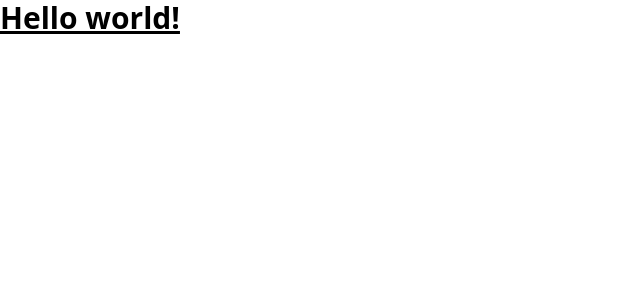
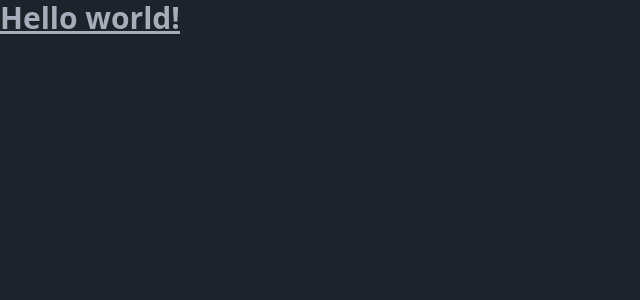
Before and after one commit to TejBirringTM/GenocideWatch-App, a Vue app: page / in a window 1280 px wide. Shown: the top 300 px of the page, without its empty margins (0-640 px from the left). Built offline with nearby package versions, Linux system fonts and the light colour scheme.

Commit message:
Add DaisyUI framework (for Tailwind CSS).

```diff
--- a/index.html
+++ b/index.html
@@ -1,5 +1,5 @@
 <!DOCTYPE html>
-<html lang="en">
+<html lang="en" data-theme="dark">
   <head>
     <meta charset="UTF-8">
     <link rel="icon" href="/favicon.ico">
--- a/package.json
+++ b/package.json
@@ -31,6 +31,7 @@
     "@vue/test-utils": "^2.4.1",
     "@vue/tsconfig": "^0.4.0",
     "autoprefixer": "^10.4.16",
+    "daisyui": "^3.9.4",
     "eslint": "^8.49.0",
     "eslint-plugin-vue": "^9.17.0",
     "jsdom": "^22.1.0",
--- a/tailwind.config.js
+++ b/tailwind.config.js
@@ -7,5 +7,18 @@ module.exports = {
   theme: {
     extend: {},
   },
-  plugins: []
+  plugins: [
+    require("daisyui")
+  ],
+  // daisyUI configs
+  daisyui: {
+    themes: true, // false: only light + dark | true: all themes | array: specific themes like this ["light", "dark", "cupcake"]
+    darkTheme: "dark", // name of one of the included themes for dark mode
+    base: true, // applies background color and foreground color for root element by default
+    styled: true, // include daisyUI colors and design decisions for all components
+    utils: true, // adds responsive and modifier utility classes
+    prefix: "", // prefix for daisyUI classnames (components, modifiers and responsive class names. Not colors)
+    logs: true, // Shows info about daisyUI version and used config in the console when building your CSS
+    themeRoot: ":root", // The element that receives theme color CSS variables
+  }
 }
```
Also changed, not shown: 1 other file (tests, documents, lock files or other folders).
